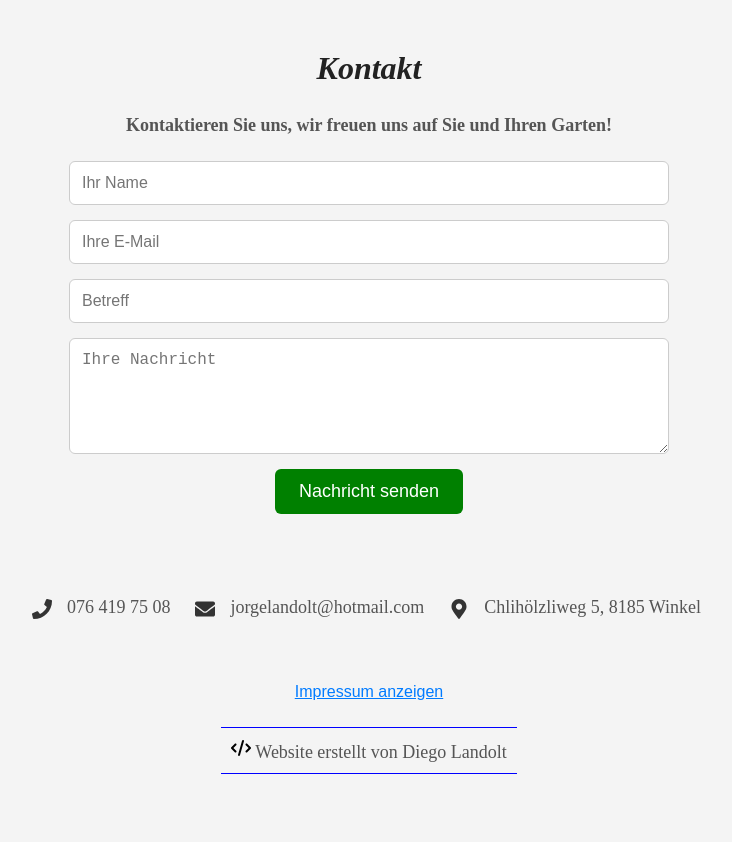
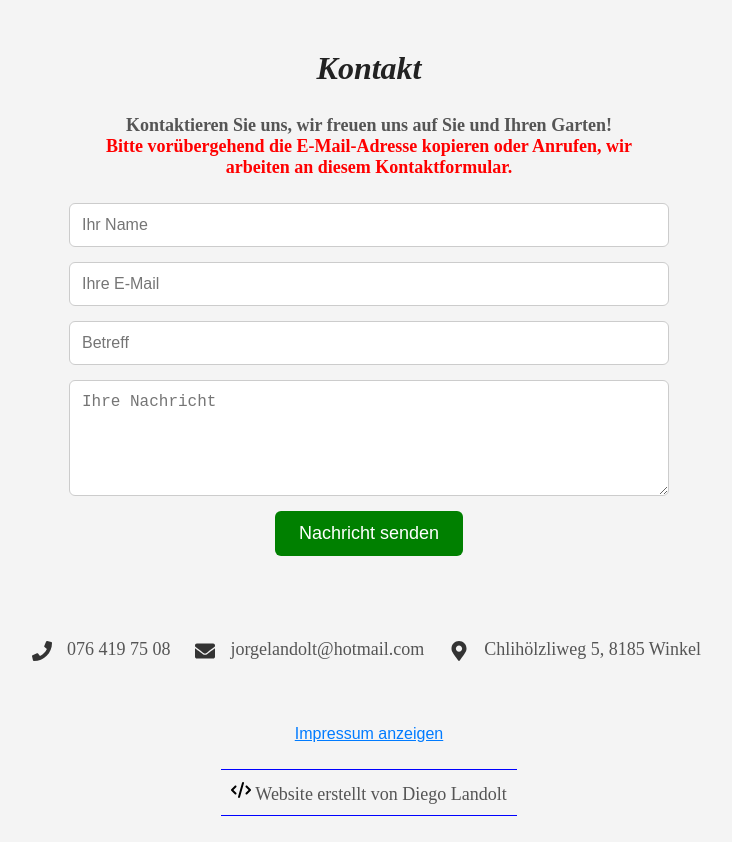
Before and after one commit to diego-monfort-landolt/gartenbau, a React (Vite) app: page / in a window 1280 px wide. Shown: the part 4420-5262 px from the top of the page, without its empty margins (271-1003 px from the left). Built offline with nearby package versions, Linux system fonts and the light colour scheme.

Commit message:
add text

```diff
--- a/src/components/Contact.tsx
+++ b/src/components/Contact.tsx
@@ -29,7 +29,7 @@ const Contact = () => {
       <div className="description-k">
         <p>
           <b>Kontaktieren Sie uns, wir freuen uns auf Sie und Ihren Garten!</b><br />
-          {/* <b style={{color: 'red'}}><b>Bitte vorübergehend die E-Mail-Adresse kopieren oder Anrufen, wir arbeiten an diesem Kontaktformular.</b></b> */}
+          <b style={{color: 'red'}}><b>Bitte vorübergehend die E-Mail-Adresse kopieren oder Anrufen, wir arbeiten an diesem Kontaktformular.</b></b>
         </p>
 
 
```
